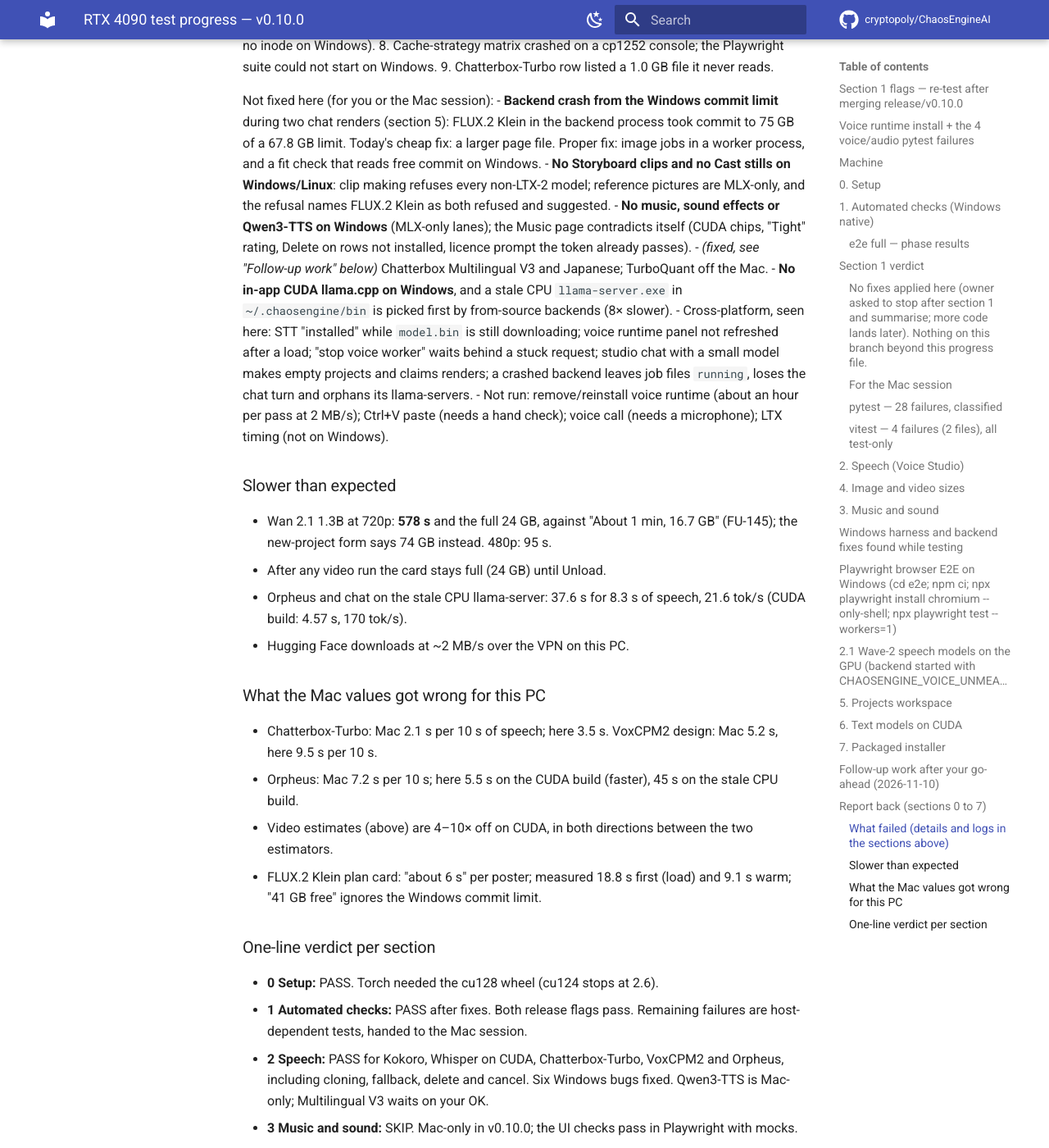
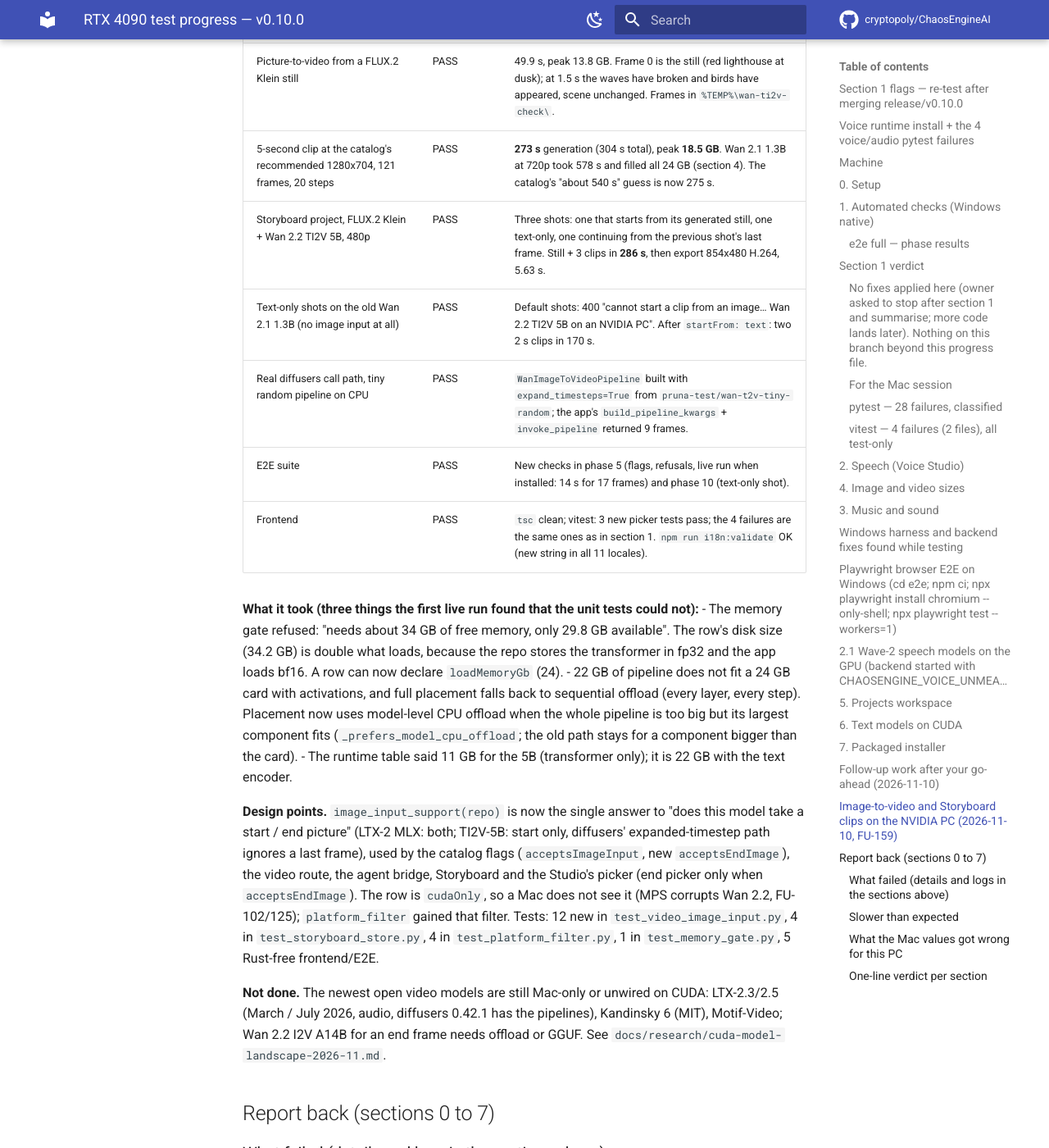
Before and after one commit to cryptopoly/ChaosEngineAI, an MkDocs documentation site: the page built from docs/progress/rtx4090-progress.md, in a window 1280 px wide and 1400 px high, scrolled down 25517 px. Shown: the whole window at 82% size. Built offline with MkDocs 1.6.1 and Material for MkDocs 9.7.7, drawn with Linux system fonts in a browser that asks for light colours; comment, search, counter and statistics services are not loaded; some of the changed text lies outside the part shown.

Commit message:
test(rtx4090): Wan 2.2 TI2V 5B image-to-video and Storyboard clips on the 4090; measured 720p estimate

```diff
--- a/docs/progress/rtx4090-progress.md
+++ b/docs/progress/rtx4090-progress.md
@@ -347,6 +347,30 @@
 **Full pytest on this PC after all of the above:** 38 failures, all of which also fail on the commit before today's work (compared test by test in a clean worktree), none new. The bulk are Windows test portability (19 × `cannot instantiate 'PosixPath'`, the Kokoro and voice-model-file tests), the five CUDA-index tests that call the real `nvidia-smi`, and the Mac-only media-input and music-sound tests; all for the Mac session. Rust: 8 of 8.
 
 
+## Image-to-video and Storyboard clips on the NVIDIA PC (2026-11-10, FU-159)
+
+Section 4 found that a Windows user could not make any Storyboard clip (the video route and Storyboard allowed a start picture only for the Mac's LTX-2 engine). Fixed with **Wan 2.2 TI2V 5B** (Apache 2.0, 5B, text and start-picture video in one model, fits 24 GB) and a **text-only shot** option. Commits `7a1e6152`, `99560201`, `9902407d`, `e13d14b6`.
+
+| Check | Result | Evidence |
+|---|---|---|
+| Text-to-video, 832x480, 49 frames, 20 steps | PASS | 42.5 s generation (83 s with the first load), peak VRAM 12.4 GB, idle 1.6 GB after unload. The old Wan 2.1 1.3B took 95 s for 33 frames at 480p. |
+| Picture-to-video from a FLUX.2 Klein still | PASS | 49.9 s, peak 13.8 GB. Frame 0 is the still (red lighthouse at dusk); at 1.5 s the waves have broken and birds have appeared, scene unchanged. Frames in `%TEMP%\wan-ti2v-check\`. |
+| 5-second clip at the catalog's recommended 1280x704, 121 frames, 20 steps | PASS | **273 s** generation (304 s total), peak **18.5 GB**. Wan 2.1 1.3B at 720p took 578 s and filled all 24 GB (section 4). The catalog's "about 540 s" guess is now 275 s. |
+| Storyboard project, FLUX.2 Klein + Wan 2.2 TI2V 5B, 480p | PASS | Three shots: one that starts from its generated still, one text-only, one continuing from the previous shot's last frame. Still + 3 clips in **286 s**, then export 854x480 H.264, 5.63 s. |
+| Text-only shots on the old Wan 2.1 1.3B (no image input at all) | PASS | Default shots: 400 "cannot start a clip from an image… Wan 2.2 TI2V 5B on an NVIDIA PC". After `startFrom: text`: two 2 s clips in 170 s. |
+| Real diffusers call path, tiny random pipeline on CPU | PASS | `WanImageToVideoPipeline` built with `expand_timesteps=True` from `pruna-test/wan-t2v-tiny-random`; the app's `build_pipeline_kwargs` + `invoke_pipeline` returned 9 frames. |
+| E2E suite | PASS | New checks in phase 5 (flags, refusals, live run when installed: 14 s for 17 frames) and phase 10 (text-only shot). |
+| Frontend | PASS | `tsc` clean; vitest: 3 new picker tests pass; the 4 failures are the same ones as in section 1. `npm run i18n:validate` OK (new string in all 11 locales). |
+
+**What it took (three things the first live run found that the unit tests could not):**
+- The memory gate refused: "needs about 34 GB of free memory, only 29.8 GB available". The row's disk size (34.2 GB) is double what loads, because the repo stores the transformer in fp32 and the app loads bf16. A row can now declare `loadMemoryGb` (24).
+- 22 GB of pipeline does not fit a 24 GB card with activations, and full placement falls back to sequential offload (every layer, every step). Placement now uses model-level CPU offload when the whole pipeline is too big but its largest component fits (`_prefers_model_cpu_offload`; the old path stays for a component bigger than the card).
+- The runtime table said 11 GB for the 5B (transformer only); it is 22 GB with the text encoder.
+
+**Design points.** `image_input_support(repo)` is now the single answer to "does this model take a start / end picture" (LTX-2 MLX: both; TI2V-5B: start only, diffusers' expanded-timestep path ignores a last frame), used by the catalog flags (`acceptsImageInput`, new `acceptsEndImage`), the video route, the agent bridge, Storyboard and the Studio's picker (end picker only when `acceptsEndImage`). The row is `cudaOnly`, so a Mac does not see it (MPS corrupts Wan 2.2, FU-102/125); `platform_filter` gained that filter. Tests: 12 new in `test_video_image_input.py`, 4 in `test_storyboard_store.py`, 4 in `test_platform_filter.py`, 1 in `test_memory_gate.py`, 5 Rust-free frontend/E2E.
+
+**Not done.** The newest open video models are still Mac-only or unwired on CUDA: LTX-2.3/2.5 (March / July 2026, audio, diffusers 0.42.1 has the pipelines), Kandinsky 6 (MIT), Motif-Video; Wan 2.2 I2V A14B for an end frame needs offload or GGUF. See `docs/research/cuda-model-landscape-2026-11.md`.
+
 ## Report back (sections 0 to 7)
 
 ### What failed (details and logs in the sections above)
```
Also changed, not shown: 1 other file.
